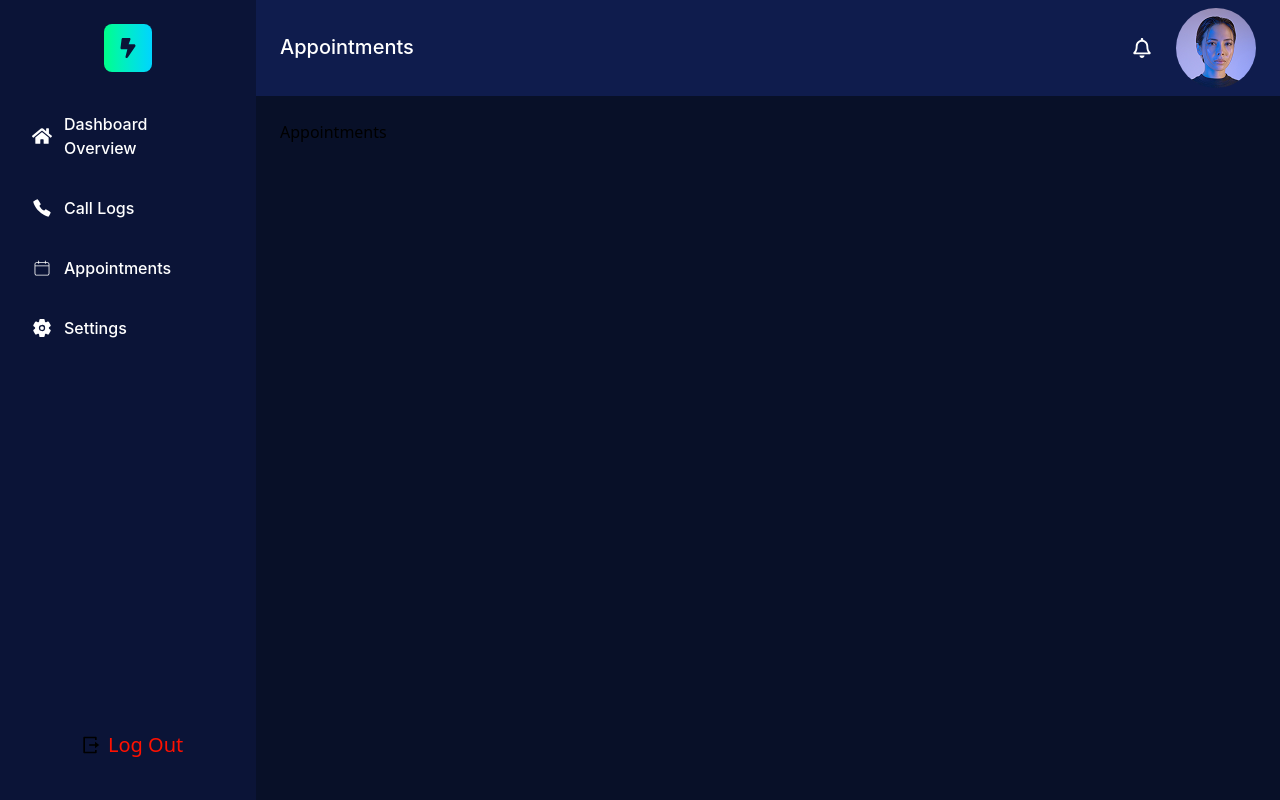
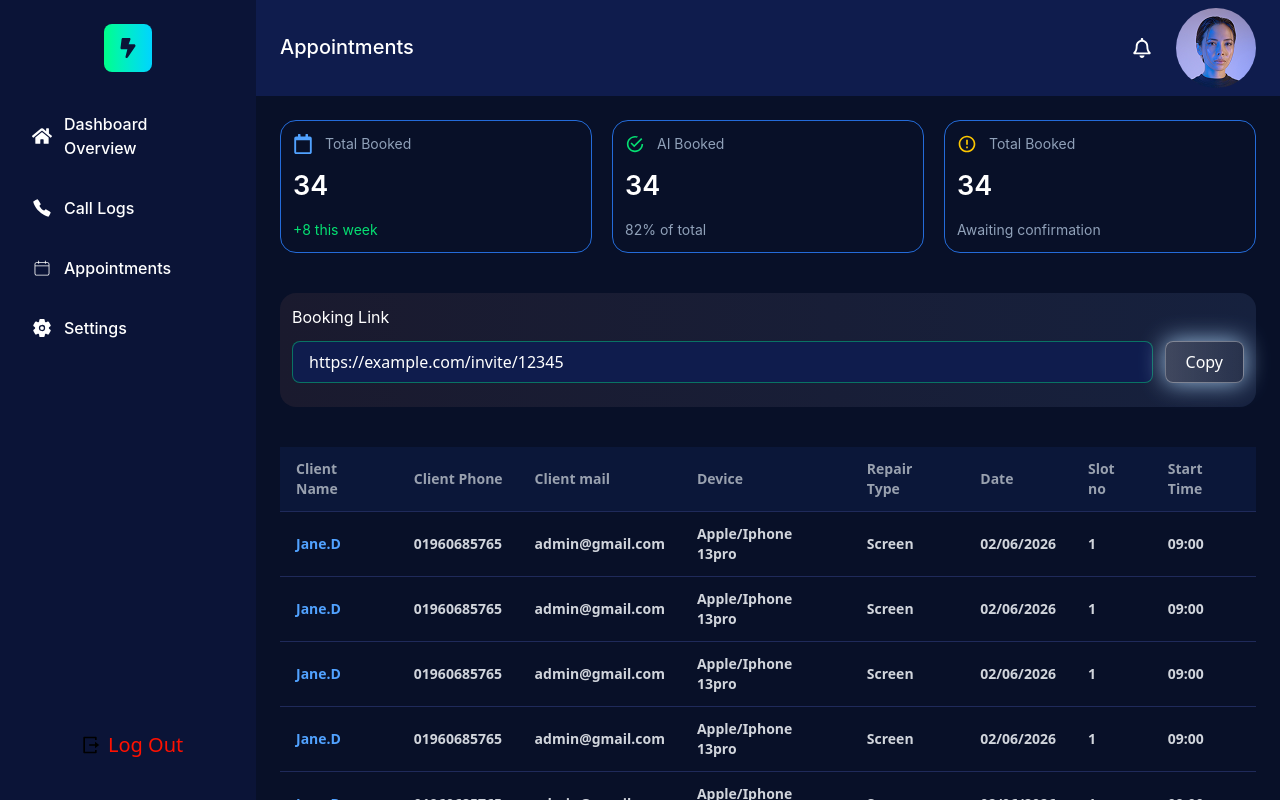
Before and after one commit to Mehedi43g/Job2.0, a React (Vite) app: page /appointments in a window 1280 px wide. Built offline with nearby package versions, Linux system fonts and the light colour scheme.

Commit message:
this is the last chanenge for me and I didet table part thead and tbody tr

```diff
--- /dev/null
+++ b/src/Components/Applist.jsx
@@ -0,0 +1,115 @@
+import React from 'react'
+import { FaAngleLeft, FaAngleRight } from 'react-icons/fa'
+
+const Applist = () => {
+  return (
+    <div>
+       <table className="w-full text-sm text-left text-gray-300">
+        <thead className="bg-[#0b1739] text-gray-400 p-3">
+            <tr className=''>
+                <th className='px-4 py-3'>Client Name </th>
+                <th className='px-4 py-3'>Client Phone</th>
+                <th className='px-4 py-3'>Client mail</th>
+                <th className='px-4 py-3'>Device</th>
+                <th className='px-4 py-3'>Repair Type</th>
+                <th className='px-4 py-3'>Date</th>
+                <th className='px-4 py-3'>Slot no</th>
+                <th className='px-4 py-3'>Start Time</th>
+            </tr>
+        </thead>
+        <tbody >
+            <tr className='border-t border-[#1f2a5a] hover:bg-[#0b1739]'>
+                <th className='px-4 py-3 text-[#51A2FF] '>Jane.D </th>
+                <th className='px-4 py-3'>01960685765</th>
+                <th className='px-4 py-3'>admin@gmail.com</th>
+                <th className='px-4 py-3'>Apple/Iphone 13pro</th>
+                <th className='px-4 py-3'>Screen</th>
+                <th className='px-4 py-3'>02/06/2026</th>
+                <th className='px-4 py-3'>1</th>
+                <th className='px-4 py-3'>09:00</th>
+            </tr>
+        </tbody>
+         <tbody >
+            <tr className='border-t border-[#1f2a5a] hover:bg-[#0b1739]'>
+                <th className='px-4 py-3 text-[#51A2FF] '>Jane.D </th>
+                <th className='px-4 py-3'>01960685765</th>
+                <th className='px-4 py-3'>admin@gmail.com</th>
+                <th className='px-4 py-3'>Apple/Iphone 13pro</th>
+                <th className='px-4 py-3'>Screen</th>
+                <th className='px-4 py-3'>02/06/2026</th>
+                <th className='px-4 py-3'>1</th>
+                <th className='px-4 py-3'>09:00</th>
+            </tr>
+        </tbody>
+         <tbody >
+            <tr className='border-t border-[#1f2a5a] hover:bg-[#0b1739]'>
+                <th className='px-4 py-3 text-[#51A2FF] '>Jane.D </th>
+                <th className='px-4 py-3'>01960685765</th>
+                <th className='px-4 py-3'>admin@gmail.com</th>
+                <th className='px-4 py-3'>Apple/Iphone 13pro</th>
+                <th className='px-4 py-3'>Screen</th>
+                <th className='px-4 py-3'>02/06/2026</th>
+                <th className='px-4 py-3'>1</th>
+                <th className='px-4 py-3'>09:00</th>
+            </tr>
+        </tbody>
+         <tbody >
+            <tr className='border-t border-[#1f2a5a] hover:bg-[#0b1739]'>
+                <th className='px-4 py-3 text-[#51A2FF] '>Jane.D </th>
+                <th className='px-4 py-3'>01960685765</th>
+                <th className='px-4 py-3'>admin@gmail.com</th>
+                <th className='px-4 py-3'>Apple/Iphone 13pro</th>
+                <th className='px-4 py-3'>Screen</th>
+                <th className='px-4 py-3'>02/06/2026</th>
+                <th className='px-4 py-3'>1</th>
+                <th className='px-4 py-3'>09:00</th>
+            </tr>
+        </tbody>
+         <tbody >
+            <tr className='border-t border-[#1f2a5a] hover:bg-[#0b1739]'>
+                <th className='px-4 py-3 text-[#51A2FF] '>Jane.D </th>
+                <th className='px-4 py-3'>01960685765</th>
+                <th className='px-4 py-3'>admin@gmail.com</th>
+                <th className='px-4 py-3'>Apple/Iphone 13pro</th>
+                <th className='px-4 py-3'>Screen</th>
+                <th className='px-4 py-3'>02/06/2026</th>
+                <th className='px-4 py-3'>1</th>
+                <th className='px-4 py-3'>09:00</th>
+            </tr>
+        </tbody>
+         <tbody >
+            <tr className='border-t border-[#1f2a5a] hover:bg-[#0b1739]'>
+                <th className='px-4 py-3 text-[#51A2FF] '>Jane.D </th>
+                <th className='px-4 py-3'>01960685765</th>
+                <th className='px-4 py-3'>admin@gmail.com</th>
+                <th className='px-4 py-3'>Apple/Iphone 13pro</th>
+                <th className='px-4 py-3'>Screen</th>
+                <th className='px-4 py-3'>02/06/2026</th>
+                <th className='px-4 py-3'>1</th>
+                <th className='px-4 py-3'>09:00</th>
+            </tr>
+        </tbody>
+
+       </table>
+       <div className="flex items-center justify-center pt-10">
+        <FaAngleLeft />
+        <div className="">
+            <ul className='flex gap-3'>
+                <li className='text-[#CFCFCF] hover:text-[#0400ff] p-2 cursor-pointer'>Prevous</li>
+                <li className='p-2 text-[#0400ff] hover:bg-[#CFCFCF] duration-300 bg-[CFCFCF] cursor-pointer'>1</li>
+                <li className='p-2 text-[#0400ff] hover:bg-[#CFCFCF] duration-300 bg-[CFCFCF] cursor-pointer'>2</li>
+                <li className='p-2 text-[#0400ff] hover:bg-[#CFCFCF] duration-300 bg-[CFCFCF] cursor-pointer'>3</li>
+                <li className='p-2 text-[#0400ff] hover:bg-[#CFCFCF] duration-300 bg-[CFCFCF] cursor-pointer'>4</li>
+                <li className='p-2 text-[#0400ff] hover:bg-[#CFCFCF] duration-300 bg-[CFCFCF] cursor-pointer'>5</li>
+                <li className='p-2 text-[#0400ff] cursor-pointer'>..</li>
+                <li className='p-2 text-[#0400ff] hover:bg-[#CFCFCF] duration-300 cursor-pointer'>11</li>
+                <li className='text-[#CFCFCF]  hover:text-[#0400ff] p-2 cursor-pointer'>Next</li>
+            </ul>
+        </div>
+        <FaAngleRight />
+       </div>
+    </div>
+  )
+}
+
+export default Applist
--- a/src/pages/Appointments.jsx
+++ b/src/pages/Appointments.jsx
@@ -1,8 +1,88 @@
-import React from 'react'
+import React, { useState } from 'react'
+import { FaRegCalendar } from 'react-icons/fa'
+import { IoMdCheckmarkCircleOutline } from 'react-icons/io'
+import { IoCall } from 'react-icons/io5'
+import { MdErrorOutline } from 'react-icons/md'
+import Applist from '../Components/Applist'
 
 const Appointments = () => {
+
+  const [copied, setCopied] = useState(false);
+
+  const link = "https://example.com/invite/12345";
+
+  const handleCopy = async () => {
+    await navigator.clipboard.writeText(link);
+    setCopied(true);
+
+    setTimeout(() => {
+      setCopied(false);
+    }, 1500);
+  };
   return (
-    <div>Appointments</div>
+    <section>
+      <div className="flex gap-5 justify-between">
+        <div className='w-4/12'>
+          <div className="border border-[#2b80ffd2] p-3 rounded-2xl flex justify-between hover:scale-105 duration-300">
+            <div className="flex flex-col gap-3">
+              <p className='text-[#90A1B9] text-[14px] font-inter flex  items-center  gap-3'><FaRegCalendar className='text-[20px] text-[#51A2FF]' /> Total Booked</p>
+              <div className="font-inter text-[27px] font-semibold text-[#FFFFFF]">
+                34
+              </div>
+              <div className="text-[#05DF72] text-[14px] font-inter ">
+                +8 this week
+              </div>
+            </div>
+
+          </div>
+        </div>
+        <div className='w-4/12'>
+          <div className="border border-[#2b80ffd2] p-3 rounded-2xl flex justify-between hover:scale-105 duration-300">
+            <div className="flex flex-col gap-3">
+              <p className='text-[#90A1B9] text-[14px] font-inter flex  items-center  gap-3'><IoMdCheckmarkCircleOutline className='text-[20px] text-[#05DF72]' /> AI Booked</p>
+              <div className="font-inter text-[27px] font-semibold text-[#FFFFFF]">
+                34
+              </div>
+              <div className="text-[#90A1B9] text-[14px] font-inter flex  items-center  ">
+                82% of total
+              </div>
+            </div>
+
+          </div>
+        </div>
+        <div className='w-4/12'>
+          <div className="border border-[#2b80ffd2] p-3 rounded-2xl flex justify-between hover:scale-105 duration-300">
+            <div className="flex flex-col gap-3">
+              <p className='text-[#90A1B9] text-[14px] font-inter flex  items-center  gap-3'><MdErrorOutline className='text-[20px] text-[#FDC700]' /> Total Booked</p>
+              <div className="font-inter text-[27px] font-semibold text-[#FFFFFF]">
+                34
+              </div>
+              <div className="text-[#90A1B9] text-[14px] font-inter flex  items-center  ">
+                Awaiting confirmation
+              </div>
+            </div>
+
+          </div>
+        </div>
+      </div>
+      <div className="pt-10">
+        <div className=" p-3 rounded-2xl bg-linear-to-r from-[#1A1A2E] to-[#16213E]">
+          <h3 className='text-[#FFFFFF] font-inter text-[16px] '>Booking Link</h3>
+          <div className="flex items-center gap-3 py-3">
+            <div className="flex-1 bg-[#0f1c4d] rounded-lg border border-[#00ff8862]">
+              <input type="text" value={link} className="w-full bg-transparent px-4 py-2 text-white outline-none" />
+            </div>
+            <button onClick={handleCopy} className="px-5 py-2 rounded-lg bg-linear-to-r from-[rgba(255,255,255,0.18)] to-[rgba(255,255,255,0.08)] border border-[rgba(255,255,255,0.35)]  shadow-[0_0_25px_rgba(180,220,255,0.85)]  text-white font-medium transition duration-300 hover:scale-105" >
+              {copied ? "Copied!" : "Copy"}
+            </button>
+          </div>
+
+        </div>
+      </div>
+      <div className="pt-10">
+        <Applist/>
+      </div>
+    </section>
   )
 }
 
```
